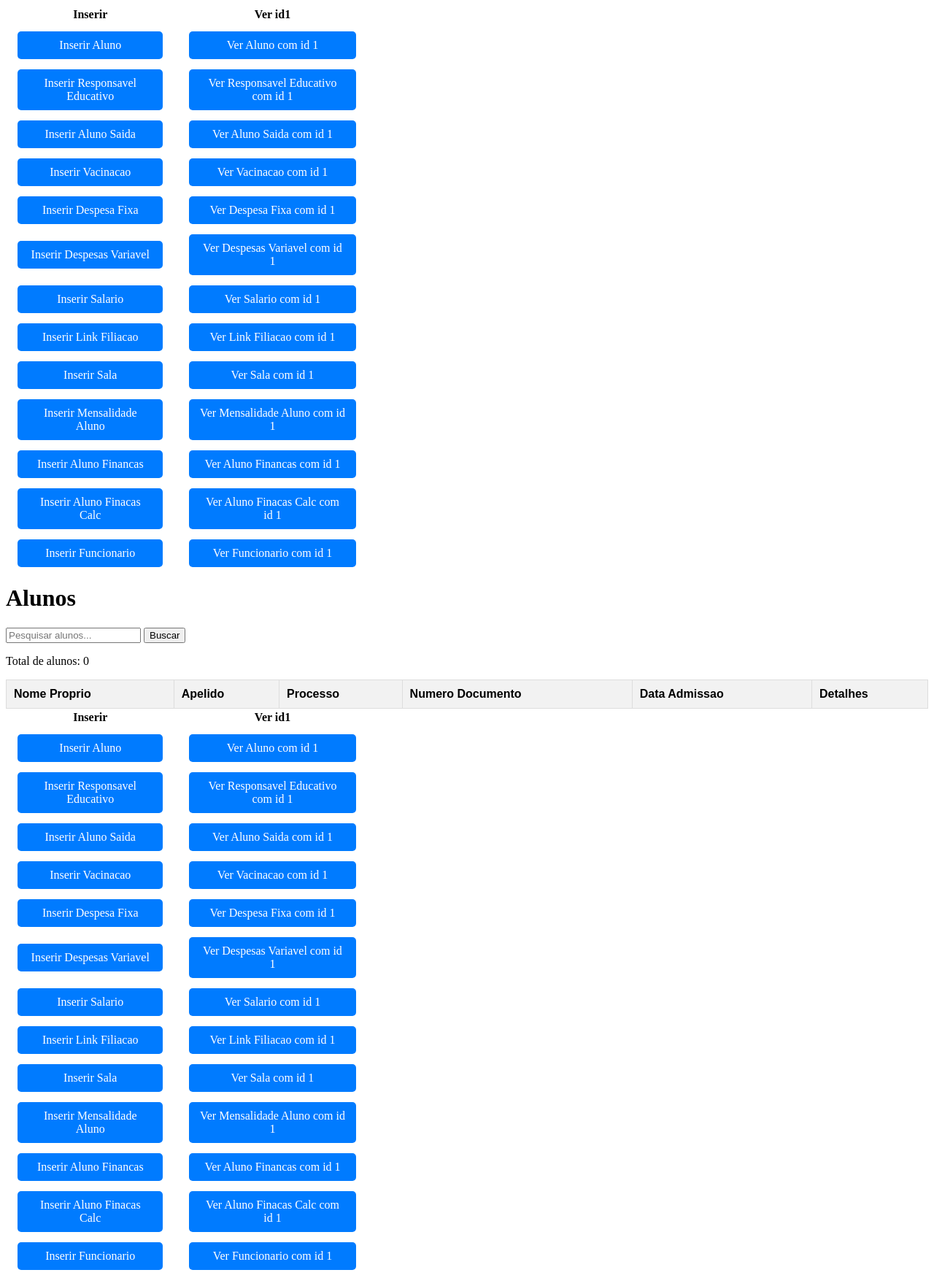
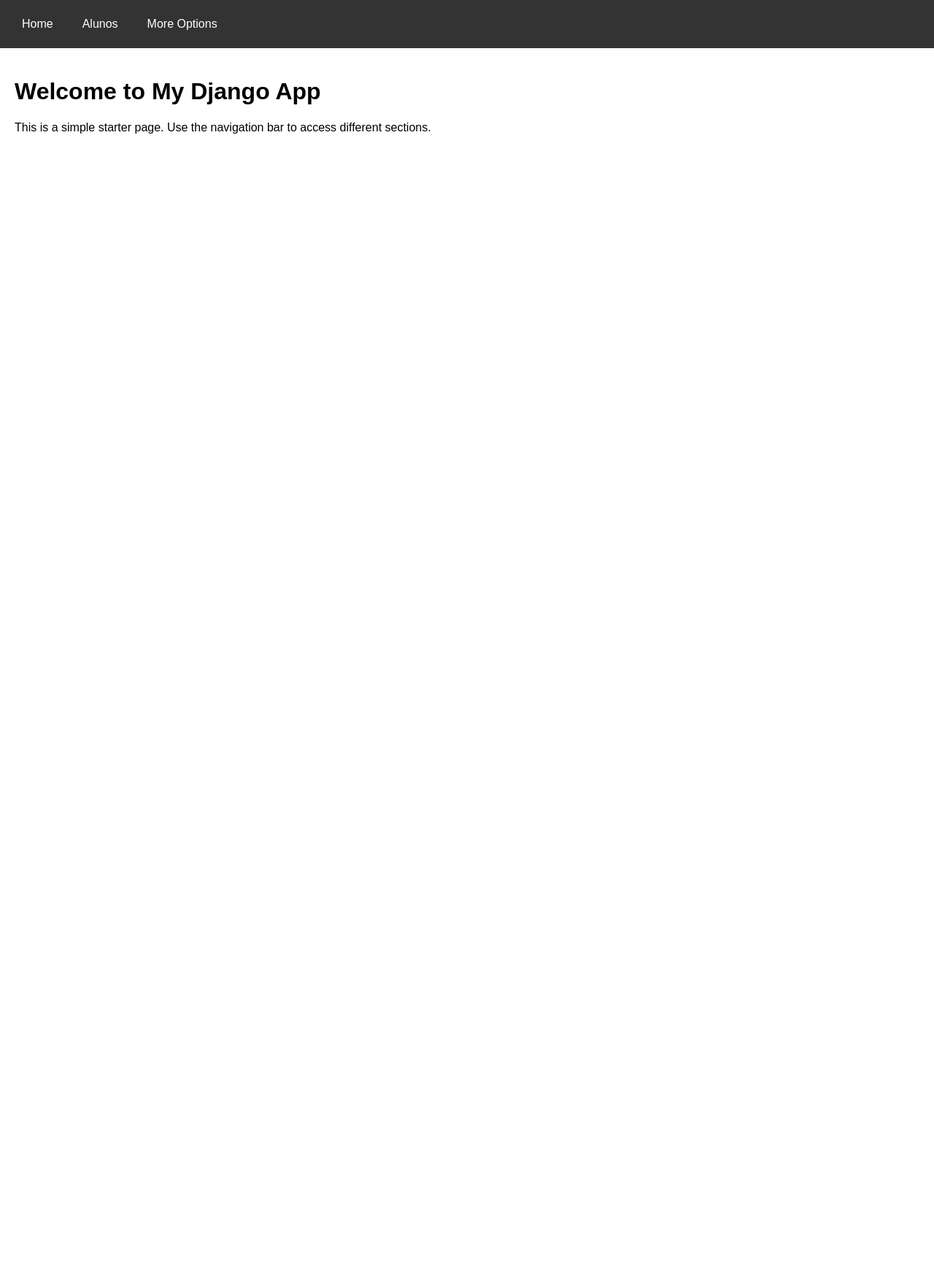
Before and after one commit to akls/faz-e-conta, a Django app: page / in a window 1280 px wide. Shown: the whole page at 73% size. After the commit the page ends 183 px from the top, so only its background shows below. Run offline with Django 5.2, Linux system fonts and the light colour scheme; data that the repository does not hold is empty.

Commit message:
Updated Filter and main page with nav bar

```diff
--- /dev/null
+++ b/faz_e_conta/data_hub/templates/base.html
@@ -0,0 +1,54 @@
+<!DOCTYPE html>
+<html lang="en">
+
+<head>
+    <meta charset="UTF-8">
+    <meta name="viewport" content="width=device-width, initial-scale=1.0">
+    <title>{% block title %}My Django App{% endblock %}</title>
+    <style>
+        body {
+            font-family: Arial, sans-serif;
+            margin: 0;
+            padding: 0;
+        }
+
+        .navbar {
+            background-color: #333;
+            overflow: hidden;
+            display: flex;
+            padding: 10px;
+        }
+
+        .navbar a {
+            color: white;
+            text-decoration: none;
+            padding: 14px 20px;
+            text-align: center;
+        }
+
+        .navbar a:hover {
+            background-color: #575757;
+        }
+
+        .container {
+            padding: 20px;
+        }
+    </style>
+</head>
+
+<body>
+
+    <div class="navbar">
+        <a href="{% url 'starter_page' %}">Home</a>
+        <a href="{% url 'show_students' %}">Alunos</a>
+        <a href="#">More Options</a>
+    </div>
+
+    <div class="container">
+        {% block content %}
+        {% endblock %}
+    </div>
+
+</body>
+
+</html>
--- a/faz_e_conta/data_hub/templates/show_students.html
+++ b/faz_e_conta/data_hub/templates/show_students.html
@@ -1,36 +1,50 @@
-{% extends 'links.html' %}
+{% extends 'base.html' %}
 {% load custom_filters %}
-{%block links%}
+
+
+{% block content %}
 <h1>Alunos</h1>
-
 
 <!-- Filter Form -->
 <form method="GET" action="{% url 'show_students' %}">
     <input type="text" name="q" placeholder="Pesquisar alunos..." value="{{ query }}">
+    <select name="sala">
+        <option value="">Todas as Valências</option>
+        {% for sala in salas %}
+        <option value="{{ sala|escape }}" {% if sala == sala_filter %}selected{% endif %}>
+            {{ sala|escape }}
+        </option>
+        {% endfor %}
+    </select>
     <button type="submit">Buscar</button>
 </form>
 
 <p>Total de alunos: {{ data_dict|length }}</p>
 <table style="width: 100%; border-collapse: collapse; text-align: left; font-family: Arial, sans-serif;">
+    <thead>
         <tr style="background-color: #f2f2f2;">
             {% for item in head %}
             {% if item != id %}
-        <th style="border: 1px solid #ddd; padding: 10px;">{{ item|replace:"_, " }}</th>
+            <th style="border: 1px solid #ddd; padding: 10px;">
+                {{ item|replace:"_, " }}
+            </th>
             {% endif %}
             {% endfor %}
             <th style="border: 1px solid #ddd; padding: 10px;">Detalhes</th>
         </tr>
+    </thead>
+    <tbody>
         {% for item in data_dict %}
         <tr style="background-color: {% cycle '#ffffff' '#f9f9f9' %};">
             {% for field in head %}
             {% if field != id %}
-        {%if item|get_item:field == None%}
             <td>
+                {% if item|get_item:field == None %}
                 <hr style="border: none; border-top: 2px dashed black;">
+                {% else %}
+                {{ item|get_item:field }}
+                {% endif %}
             </td>
-        {% else %}
-        <td>{{ item|get_item:field }}</td>
-        {% endif %}
             {% endif %}
             {% endfor %}
             <td>
@@ -38,5 +52,7 @@
             </td>
         </tr>
         {% endfor %}
+    </tbody>
 </table>
-{%endblock%}
+
+{% endblock %}
--- /dev/null
+++ b/faz_e_conta/data_hub/templates/starter_page.html
@@ -0,0 +1,8 @@
+{% extends "base.html" %}
+
+{% block title %}Starter Page{% endblock %}
+
+{% block content %}
+<h1>Welcome to My Django App</h1>
+<p>This is a simple starter page. Use the navigation bar to access different sections.</p>
+{% endblock %}
--- a/faz_e_conta/data_hub/urls.py
+++ b/faz_e_conta/data_hub/urls.py
@@ -4,8 +4,8 @@ from .auto_gen_form_url import *
 from .auto_gen_show_id_url import *
 
 urlpatterns = [
-    path('', views.show_students, name='index'),
-    path('view_students/', views.show_students, name='show_students'),
+    path('', views.starter_page, name="starter_page"),
+    path('alunos/', views.show_students, name='show_students'),
 ]
 
 urlpatterns = add_form_urlpatterns(urlpatterns)
--- a/faz_e_conta/data_hub/views.py
+++ b/faz_e_conta/data_hub/views.py
@@ -5,21 +5,42 @@ from .auto_gen_form_views import *
 from .auto_gen_id_views import *
 from django.db.models import Q  # Import Q for dynamic filtering
 
+def starter_page(request):
+    return render(request, "starter_page.html")
 
 def show_students(request):
+    query = request.GET.get("q", "")  # Get search query from the URL
+    sala_filter = request.GET.get("sala", "")  # Get sala filter from the URL
+
+    # Base queryset
     data = Aluno.objects.all()
-    query = request.GET.get("q", "")  # Get search query from the URL
+
+    # Apply search filter
     if query:
-        data = Aluno.objects.filter(
+        data = data.filter(
             Q(nome_proprio__icontains=query) |
             Q(apelido__icontains=query) |
             Q(processo__icontains=query)
-        )  # Search across multiple fields
-    #head = [field.name for field in Aluno._meta.fields]
+        )
 
-    head = ["aluno_id", "nome_proprio", "apelido", "processo", "numero_documento", "data_admissao"]
+    # Apply sala_valencia filter
+    if sala_filter:
+        data = data.filter(sala_id__sala_valencia__icontains=sala_filter)
 
-    # Melhorando a criação da lista de dicionários
+    # Define the fields to display
+    head = ["aluno_id", "nome_proprio", "apelido", "processo", "numero_documento", "data_admissao", "sala_id__sala_valencia"]
     data_dict = list(data.values(*head))
 
-    return render(request, "show_students.html", {"head": head, "data_dict": data_dict, "id": head[0]})
+    # Get unique sala_valencia values for the dropdown
+    salas = Sala.objects.values_list("sala_valencia", flat=True).distinct()
+
+    # Render the template with context
+    context = {
+        "head": head,
+        "data_dict": data_dict,
+        "id": head[0],
+        "query": query,
+        "sala_filter": sala_filter,
+        "salas": salas,
+    }
+    return render(request, "show_students.html", context)
```
Also changed, not shown: faz_e_conta/data_hub/models.py (+13 -13 lines), resources/dummy_data/despesas_variavel.csv (+21 -21 lines), resources/dummy_data/salario.csv (added, +21 -0 lines), faz_e_conta/data_hub/migrations/0001_initial.py, faz_e_conta/data_hub/migrations/0002_alter_aluno_sala_id_alter_alunofinacascalc_func_id_and_more.py (added), faz_e_conta/data_hub/migrations/0003_alter_linkfiliacao_aluno_id_alter_linkfiliacao_re_id.py (added), 1 other file. Lines whose indentation alone changed are shown as unchanged.
